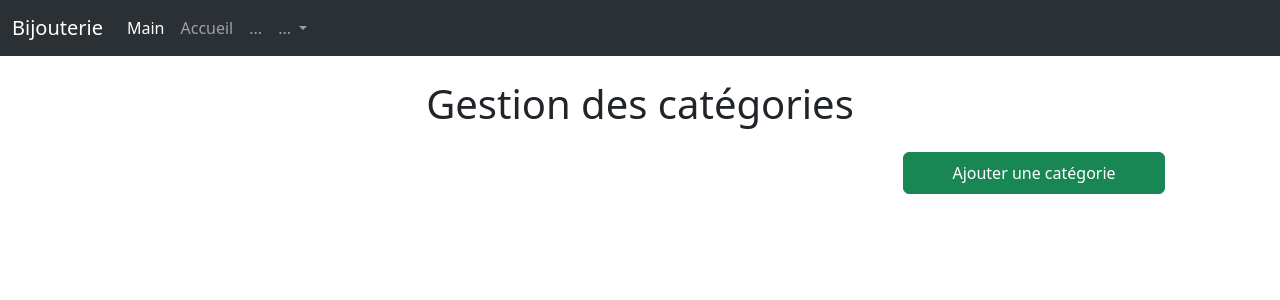
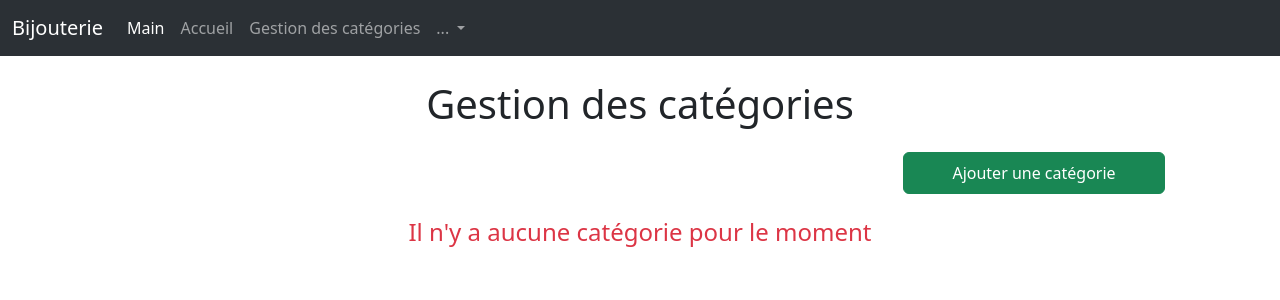
Before and after one commit to DyAnah01/Symfony, a Symfony app: template templates/admin_category/category_afficher.html.twig in a window 1280 px wide. Shown: the top 300 px of the page. Run offline with Twig, Linux system fonts and the light colour scheme; the template is opened without the code that fills it, so the values that code supplies are empty; some libraries are stand-ins or nearby versions.

Commit message:
little push

```diff
--- a/config/routes.yaml
+++ b/config/routes.yaml
@@ -9,3 +9,7 @@ main:
 accueil:
     path: /
     controller: App\Controller\MainController::accueil
+
+afficher:
+    path: /gestion_category/afficher
+    controller: App\Controller\AdminCategoryController::category_afficher
--- a/src/Controller/AdminCategoryController.php
+++ b/src/Controller/AdminCategoryController.php
@@ -21,7 +21,7 @@ class AdminCategoryController extends AbstractController
     #[Route("/gestion_category/afficher", name: "category_afficher")]
     public function afficher_category(CategoryRepository $repoCategory)
     {
-        $categories = $repoCategory->findAll();//SELECT * FROM CATEGORIY
+        $categories = $repoCategory->findAll();//SELECT * FROM category
         return $this->render("admin_category/category_afficher.html.twig",[
             "categories" => $categories
         ]);
--- a/templates/admin_category/category_afficher.html.twig
+++ b/templates/admin_category/category_afficher.html.twig
@@ -11,9 +11,13 @@
 {% block body %}
 
 <div class="row justify-content-end m-2">
-    <a class="btn btn-success p-2 col-md-3" href="">Ajouter une catégorie</a>
+    <a class="btn btn-success p-2 col-md-3" href="{{ path('category_ajouter') }}">Ajouter une catégorie</a>
 </div>
-{% if categories %}
+{% if categories %} ...
+{% else %}
+<h4 class="text-center mt-4 text-danger">
+    Il n'y a aucune catégorie pour le moment
+</h4>
 
 
 {% endif %}
--- a/templates/nav.html.twig
+++ b/templates/nav.html.twig
@@ -18,7 +18,7 @@
           </li>
 
           <li class="nav-item">
-            <a class="nav-link" href="#"> ... </a>
+            <a class="nav-link" href=" {{ path('afficher') }} "> Gestion des catégories </a>
           </li>
 
           <li class="nav-item dropdown">
```
